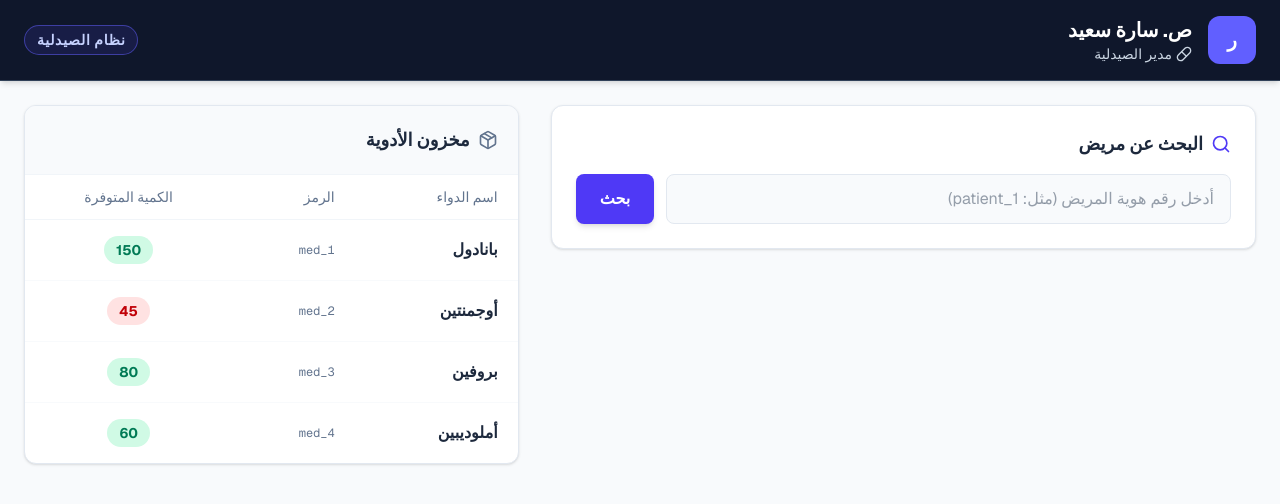
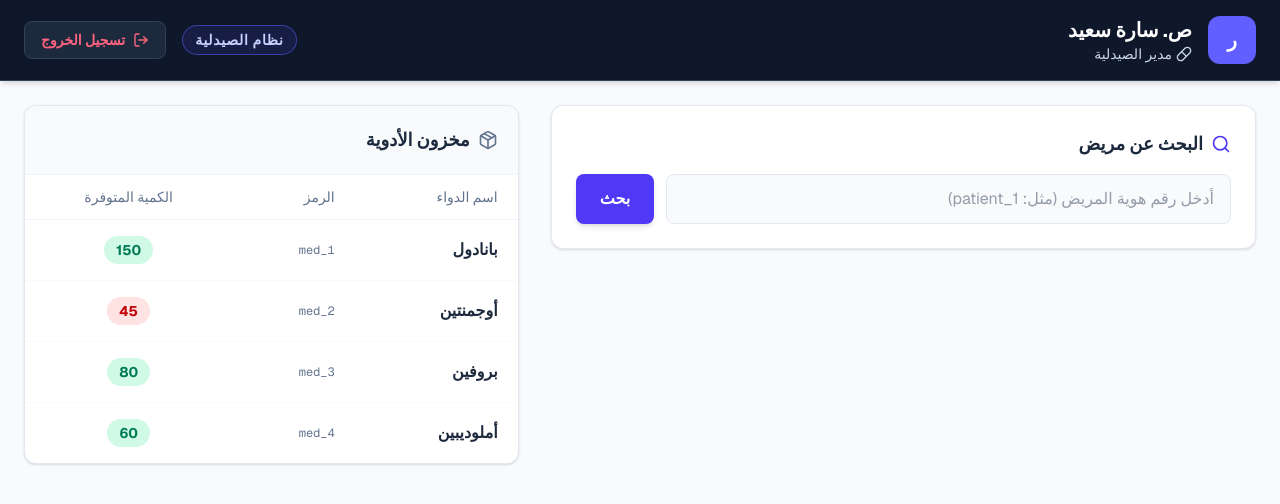
Before and after one commit to Amro145/medical-ui, a Next.js app: page /pharmacist/dashboard in a window 1280 px wide. Shown: the top 504 px of the page. Built offline with nearby package versions, Linux system fonts and the light colour scheme.

Commit message:
feat: add logout button to admin, doctor, lab, and pharmacist dashboards

```diff
--- a/app/(roles)/admin/dashboard/page.tsx
+++ b/app/(roles)/admin/dashboard/page.tsx
@@ -11,8 +11,10 @@ import {
   ShieldAlert,
   Clock,
   CheckCircle2,
-  PieChart
+  PieChart,
+  LogOut
 } from "lucide-react";
+import Link from "next/link";
 
 export default function AdminDashboard() {
   const { admin, deptManager } = data;
@@ -43,11 +45,15 @@ export default function AdminDashboard() {
             </p>
           </div>
         </div>
-        <div>
+        <div className="flex items-center gap-3">
           <button className="hidden sm:flex text-sm font-bold text-slate-800 border-2 border-slate-200 px-4 py-2 bg-white rounded-lg items-center gap-2 hover:bg-slate-50 transition-colors">
             <PieChart className="h-4 w-4" />
             تحميل تقرير اليوم
           </button>
+          <Link href="/" className="flex items-center gap-2 px-4 py-2 text-sm font-bold text-rose-600 border-2 border-rose-100 bg-rose-50 hover:bg-rose-100 rounded-lg transition-colors">
+            <LogOut className="h-4 w-4" />
+            <span className="hidden sm:block">تسجيل الخروج</span>
+          </Link>
         </div>
       </header>
 
--- a/app/(roles)/doctor/dashboard/page.tsx
+++ b/app/(roles)/doctor/dashboard/page.tsx
@@ -2,7 +2,8 @@
 
 import { useState } from "react";
 import data from "@/public/data/data.json";
-import { User, Clock, Calendar, CheckCircle2, ChevronLeft, Activity, Pill } from "lucide-react";
+import { User, Clock, Calendar, CheckCircle2, ChevronLeft, Activity, Pill, LogOut } from "lucide-react";
+import Link from "next/link";
 
 export default function DoctorDashboard() {
   const { doctor, patients } = data;
@@ -28,10 +29,14 @@ export default function DoctorDashboard() {
             </p>
           </div>
         </div>
-        <div className="text-left">
-          <p className="text-sm font-semibold text-slate-600 border px-3 py-1 bg-slate-50 rounded-full">
+        <div className="flex items-center gap-4">
+          <p className="hidden sm:block text-sm font-semibold text-slate-600 border px-3 py-1 bg-slate-50 rounded-full">
             لوحة تحكم الطبيب
           </p>
+          <Link href="/" className="flex items-center gap-2 px-4 py-2 text-sm font-bold text-rose-600 bg-rose-50 hover:bg-rose-100 rounded-lg transition-colors">
+            <LogOut className="h-4 w-4" />
+            تسجيل الخروج
+          </Link>
         </div>
       </header>
 
--- a/app/(roles)/lab/dashboard/page.tsx
+++ b/app/(roles)/lab/dashboard/page.tsx
@@ -2,7 +2,8 @@
 
 import { useMemo, useState } from "react";
 import data from "@/public/data/data.json";
-import { Microscope, FlaskConical, FileText, Upload, CheckCircle2, AlertTriangle, FileSpreadsheet } from "lucide-react";
+import { Microscope, FlaskConical, FileText, Upload, CheckCircle2, AlertTriangle, FileSpreadsheet, LogOut } from "lucide-react";
+import Link from "next/link";
 
 type PendingTest = {
   id: string;
@@ -89,10 +90,14 @@ export default function LabDashboard() {
             </p>
           </div>
         </div>
-        <div className="text-left">
-          <p className="text-sm font-bold text-amber-700 border border-amber-200 px-4 py-1.5 bg-amber-50 rounded-full tracking-wider shadow-sm">
+        <div className="flex items-center gap-4">
+          <p className="hidden sm:block text-sm font-bold text-amber-700 border border-amber-200 px-4 py-1.5 bg-amber-50 rounded-full tracking-wider shadow-sm">
             نظام المختبر
           </p>
+          <Link href="/" className="flex items-center gap-2 px-4 py-2 text-sm font-bold text-rose-600 bg-rose-50 hover:bg-rose-100 rounded-lg transition-colors border border-rose-100">
+            <LogOut className="h-4 w-4" />
+            تسجيل الخروج
+          </Link>
         </div>
       </header>
 
--- a/app/(roles)/pharmacist/dashboard/page.tsx
+++ b/app/(roles)/pharmacist/dashboard/page.tsx
@@ -2,7 +2,8 @@
 
 import { useState } from "react";
 import data from "@/public/data/data.json";
-import { Search, Package, Pill, ArchiveRestore, ClipboardList, CheckCircle } from "lucide-react";
+import { Search, Package, Pill, ArchiveRestore, ClipboardList, CheckCircle, LogOut } from "lucide-react";
+import Link from "next/link";
 
 type PendingPrescription = {
   id: string;
@@ -78,10 +79,14 @@ export default function PharmacistDashboard() {
             </p>
           </div>
         </div>
-        <div className="text-left">
-          <p className="text-sm font-bold text-indigo-200 border border-indigo-500/50 px-3 py-1 bg-indigo-900/30 rounded-full tracking-wider">
+        <div className="flex items-center gap-4">
+          <p className="hidden sm:block text-sm font-bold text-indigo-200 border border-indigo-500/50 px-3 py-1 bg-indigo-900/30 rounded-full tracking-wider">
             نظام الصيدلية
           </p>
+          <Link href="/" className="flex items-center gap-2 px-4 py-2 text-sm font-bold text-rose-400 bg-slate-800 hover:bg-slate-700 rounded-lg transition-colors border border-slate-700 hover:border-slate-600">
+            <LogOut className="h-4 w-4" />
+            تسجيل الخروج
+          </Link>
         </div>
       </header>
 
```
